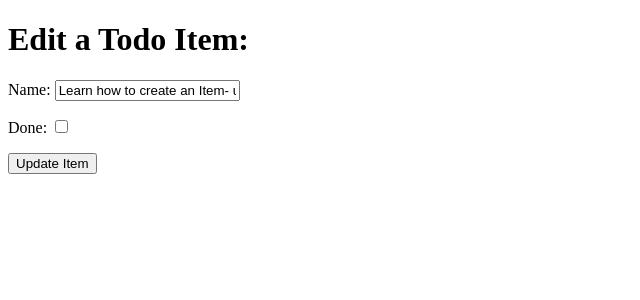
After one commit to MariaPSegarra/Django, a Django app: page /edit/3 in a window 1280 px wide. The commit adds this page. Shown: the top 300 px of the page, without its empty margins (0-640 px from the left). Run offline with Django 3.2, Linux system fonts and the light colour scheme; data comes from the database, SQL or seed files in the repository; both versions use the stored data as it was after the commit.

Commit message:
Adding Editing function

```diff
--- a/django_todo/urls.py
+++ b/django_todo/urls.py
@@ -15,10 +15,11 @@ Including another URLconf
 """
 from django.contrib import admin
 from django.urls import path
-from todo.views import get_todo_list, add_item
+from todo.views import get_todo_list, add_item, edit_item
 
 urlpatterns = [
     path('admin/', admin.site.urls),
     path('', get_todo_list, name='get_todo_list'),
-    path('add', add_item, name='add')
+    path('add', add_item, name='add'),
+    path('edit/<item_id>', edit_item, name='edit')
 ]
--- /dev/null
+++ b/todo/templates/todo/edit_item.html
@@ -0,0 +1,25 @@
+<!DOCTYPE html>
+<html lang="en">
+<head>
+    <meta charset="UTF-8">
+    <meta name="viewport" content="width=device-width, initial-scale=1.0">
+    <title>Document</title>
+</head>
+<body>
+    <h1>Edit a Todo Item:</h1>
+
+        <form method="POST">
+            {% csrf_token %}
+            {{ form.as_p }}
+
+             <div>
+                <p>
+                    <button type="submit">Update Item</button>
+                </p>
+            </div>
+
+
+        </form>
+
+</body>
+</html>
--- a/todo/templates/todo/todo_list.html
+++ b/todo/templates/todo/todo_list.html
@@ -16,6 +16,11 @@
             {% else %}
                  <td>{{ item.name }}</td>
             {% endif %}
+                <td>
+                    <a href="/edit/{{ item.id }}">
+                        <button>Edit</button>
+                    </a>
+                </td>
             </tr>
             {% empty %}
                 <tr>
--- a/todo/views.py
+++ b/todo/views.py
@@ -1,4 +1,4 @@
-from django.shortcuts import render, redirect
+from django.shortcuts import render, redirect, get_object_or_404
 from .models import Item
 from .forms import ItemForm
 
@@ -20,10 +20,27 @@ def add_item(request):
     if request.method == "POST":
         form = ItemForm(request.POST)
         if form.is_valid():
-           form.save()
-        return redirect('get_todo_list')
+            form.save()
+            return redirect('get_todo_list')
     form = ItemForm()
     context = {
         'form': form
     }
     return render(request, 'todo/add_item.html', context)
+
+
+# edit an item
+def edit_item(request, item_id):
+    # gets a copy of the item from the database
+    # either returns the item or a 404 page
+    item = get_object_or_404(Item, id=item_id)
+    if request.method == "POST":
+        form = ItemForm(request.POST, instance=item)
+        if form.is_valid():
+            form.save()
+            return redirect('get_todo_list')
+    form = ItemForm(instance=item)
+    context = {
+        'form': form
+    }
+    return render(request, 'todo/edit_item.html', context)
```
Also changed, not shown: db.sqlite3.
